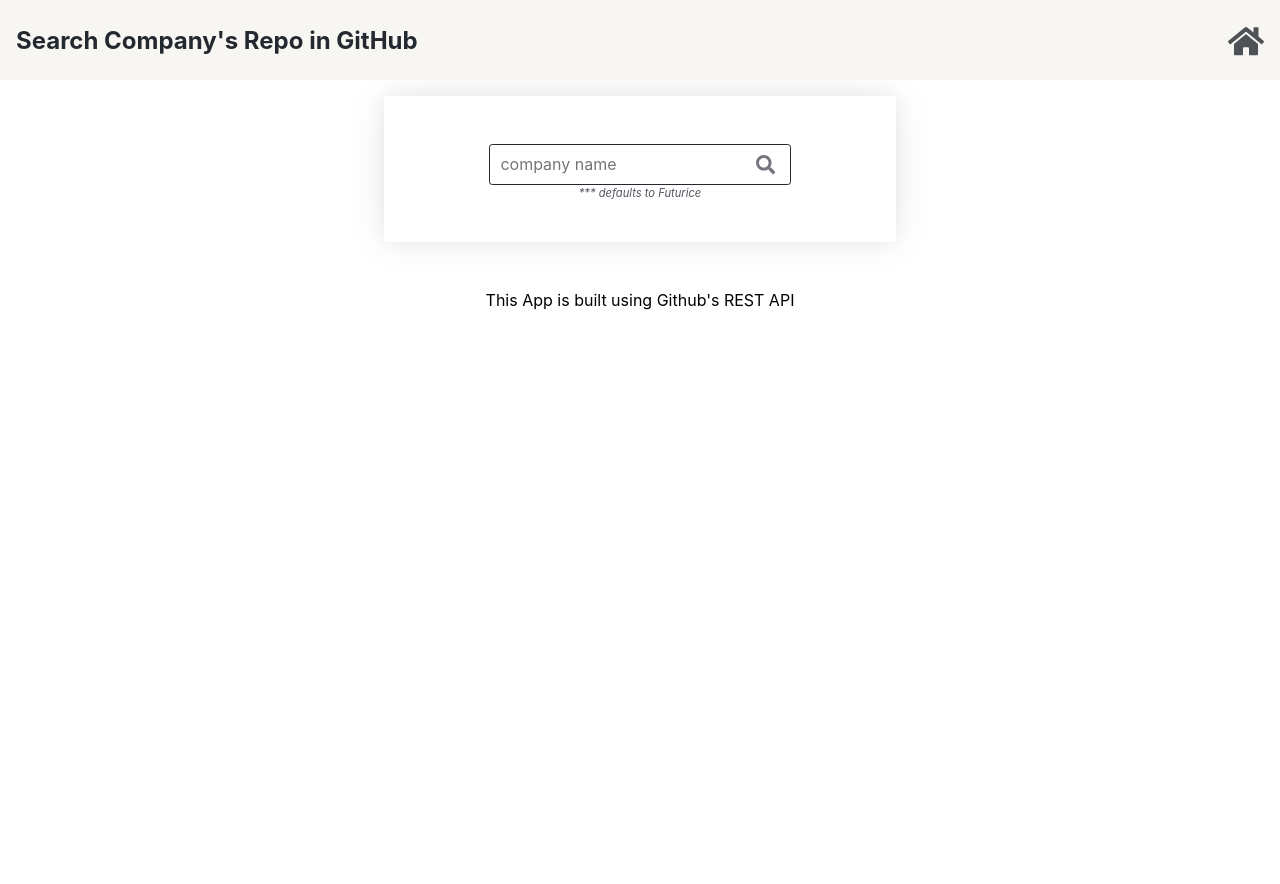
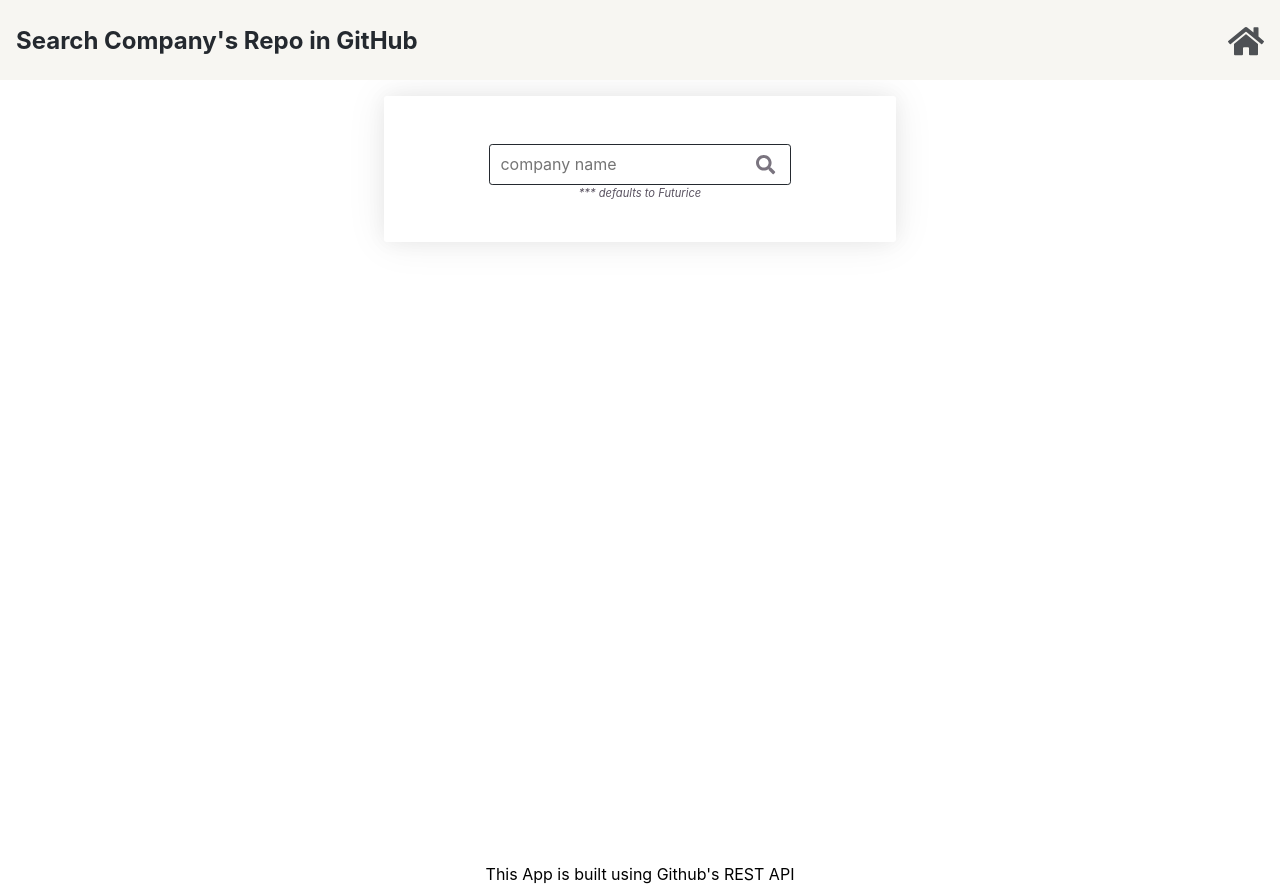
Before and after one commit to maya-salcedo/futurice-assignment, a React (Create React App) app: page / in a window 1280 px wide. Before the commit the page ends 800 px from the top, so only its background shows below. Built offline with nearby package versions, Linux system fonts and the light colour scheme; the HTML template or start-up script is replaced by a standard one.

Commit message:
footer set to the bottom of the page

```diff
--- a/src/components/Card/Styles.jsx
+++ b/src/components/Card/Styles.jsx
@@ -8,11 +8,12 @@ const Wrapper = styled.div`
   display: flex;
   flex-wrap: wrap;
   flex-direction: column;
-  justify-content: center;
-  align-items: center;
+  justify-content: start;
+  align-items: auto;
   align-content: center;
   margin-top: 3rem;
   padding: 3rem 1rem;
+  min-height: 90vh;
 `;
 
 const Card = styled.div`
--- a/src/components/CompanyProfile/Styles.jsx
+++ b/src/components/CompanyProfile/Styles.jsx
@@ -11,6 +11,7 @@ const Wrapper = styled.div`
   align-content: center;
   padding: 3rem 1rem;
   margin-top: 3rem;
+  min-height: 100vh;
 `;
 
 const Box = styled.div`
```
